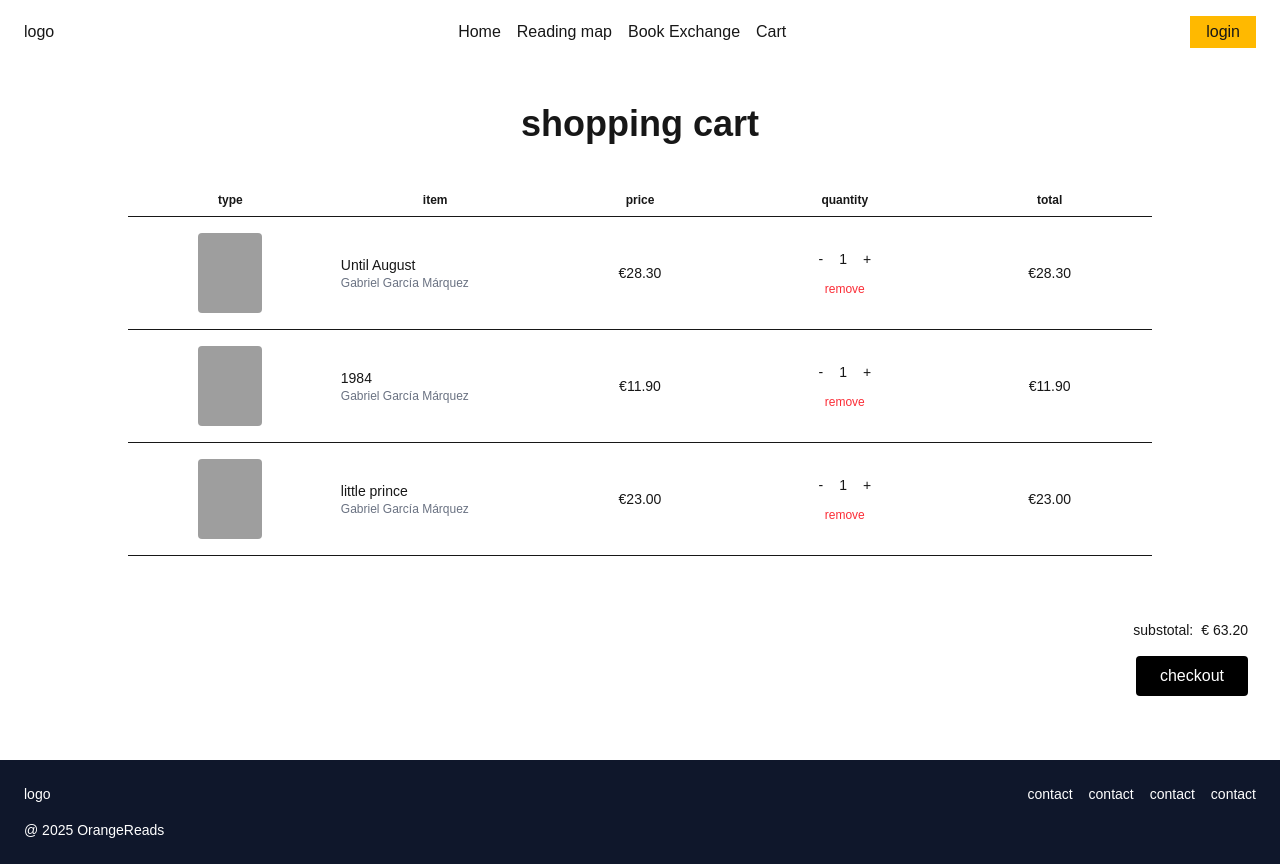
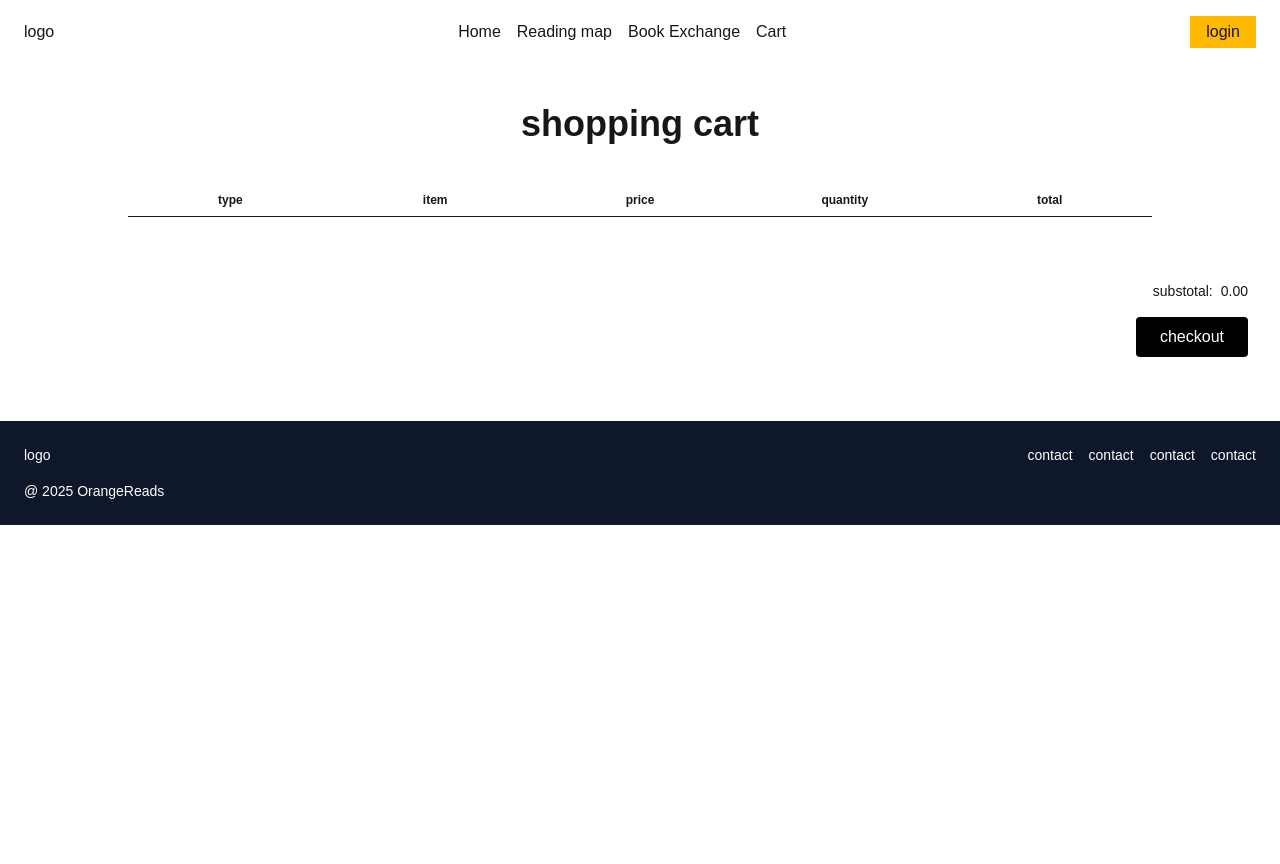
Before and after one commit to VeronicaOtherWorld/OrangeReads, a Next.js app: page /shoppingCart in a window 1280 px wide. After the commit the page ends 800 px from the top, so only its background shows below. Built offline with nearby package versions, Linux system fonts and the light colour scheme; grey boxes are pictures that could not be loaded.

Commit message:
implement checkout endpoint, add to cart and checkout logic

```diff
--- a/package.json
+++ b/package.json
@@ -12,9 +12,11 @@
     "leaflet": "^1.9.4",
     "lucide-react": "^0.511.0",
     "mongodb": "^6.17.0",
+    "nanoid": "^5.1.5",
     "next": "15.3.3",
     "react": "^19.0.0",
     "react-dom": "^19.0.0",
+    "react-hot-toast": "^2.5.2",
     "react-leaflet": "^5.0.0",
     "zustand": "^5.0.6"
   },
--- /dev/null
+++ b/src/app/api/checkout/route.js
@@ -0,0 +1,52 @@
+import { NextResponse } from "next/server";
+import clientPromise from "@/lib/mongo";
+import { ObjectId } from "mongodb";
+import { nanoid } from "nanoid";
+
+export async function POST(req) {
+  try {
+    const { userId, cartItems } = await req.json();
+    if (!userId || !cartItems || cartItems.length <= 0) {
+      return NextResponse.json({ erorr: "missing info" }, { status: 400 });
+    }
+
+    const client = await clientPromise;
+    // default database
+    const db = client.db();
+
+    const orderId = "order_" + nanoid(8);
+    const createdAt = new Date();
+
+    const orderItems = cartItems.map((item) => ({
+      id: "item_" + nanoid(8),
+      orderId,
+      bookId: item.id,
+      quantity: item.quantity,
+      title: item.title,
+      author: item.author,
+      nationality: item.nationality,
+      cover: item.cover,
+      price: item.price,
+    }));
+
+    // insert to orderitem
+    await db.collection("orderItem").insertMany(orderItems);
+    //insert to orders
+    const itemIds = orderItems.map((item) => item.id);
+    await db.collection("order").insertOne({
+      orderId,
+      userId,
+      items: itemIds,
+      createdAt,
+    });
+    // update the user collection, add the orderid into it
+    // reference to the reading map
+    await db
+      .collection("user")
+      .updateOne({ id: userId }, { $push: { orders: orderId } });
+    return NextResponse.json({ success: true });
+  } catch (err) {
+    console.error(err);
+    return NextResponse.json({ error: "server error" }, { status: 500 });
+  }
+}
--- a/src/app/layout.js
+++ b/src/app/layout.js
@@ -1,5 +1,6 @@
 import { Geist, Geist_Mono } from "next/font/google";
 import "./globals.css";
+import { Toaster } from "react-hot-toast";
 
 const geistSans = Geist({
   variable: "--font-geist-sans",
@@ -23,6 +24,7 @@ export default function RootLayout({ children }) {
         className={`${geistSans.variable} ${geistMono.variable} antialiased`}
       >
         {children}
+        <Toaster position="bottom-center" />
       </body>
     </html>
   );
--- a/src/app/page.js
+++ b/src/app/page.js
@@ -67,7 +67,7 @@ export default function HomePage() {
                         const query = new URLSearchParams({
                           title: item.title,
                           author: item.author,
-                          cover: item.cover,
+                          cover: encodeURIComponent(item.cover),
                           nationality: item.nationality,
                           price: item.price.toString(),
                           description: item.description,
--- a/src/app/shoppingCart/page.js
+++ b/src/app/shoppingCart/page.js
@@ -1,35 +1,56 @@
 "use client";
 import { useState } from "react";
-import Link from "next/link";
 import Header from "@/components/header";
 import Footer from "@/components/footer";
+import { useCartStore } from "@/stores/cartStore";
+import toast from "react-hot-toast";
+import { useRouter } from "next/navigation";
 export default function ShoppingCart() {
-  const cartItems = [
-    {
-      id: 1,
-      title: "Until August",
-      author: "Gabriel García Márquez",
-      price: 28.3,
-      quantity: 1,
-      image: "/until-august.jpg",
-    },
-    {
-      id: 2,
-      title: "1984",
-      author: "Gabriel García Márquez",
-      price: 11.9,
-      quantity: 1,
-      image: "/until-august.jpg",
-    },
-    {
-      id: 3,
-      title: "little prince",
-      author: "Gabriel García Márquez",
-      price: 23.0,
-      quantity: 1,
-      image: "/until-august.jpg",
-    },
-  ];
+  // router
+  const router = useRouter();
+  const {
+    cartItems,
+    increaseQuantity,
+    decreaseQuantity,
+    removeFromCart,
+    clearCart,
+  } = useCartStore();
+
+  // checkout logic
+  const [isPaying, setIsPaying] = useState(false);
+
+  // mock
+  const userId = "user_001";
+
+  const handleCheckout = async () => {
+    if (cartItems.length === 0) {
+      toast.error("there is empty");
+      return;
+    }
+    // paying
+    setIsPaying(true);
+
+    // post endpoint
+    //start checking out
+    try {
+      const res = await fetch("/api/checkout", {
+        method: "POST",
+        headers: { "Content-Type": "application/json" },
+        body: JSON.stringify({ userId, cartItems }),
+      });
+
+      if (!res.ok) throw new Error("failed");
+      toast.success("payment successful!");
+      clearCart();
+      router.push("/readingmap");
+    } catch (err) {
+      console.error(err);
+      toast.error("something is going wrong ,try again");
+    } finally {
+      setIsPaying(false);
+    }
+  };
+
   return (
     <div className="min-h-screen">
       <Header />
@@ -48,15 +69,12 @@ export default function ShoppingCart() {
           </div>
         </div>
         {cartItems.map((item) => (
-          <div className="">
-            <div
-              key={item.id}
-              className="grid grid-cols-5 items-center py-4 border-b text-sm text-center"
-            >
+          <div key={item.id}>
+            <div className="grid grid-cols-5 items-center py-4 border-b text-sm text-center">
               {/* type */}
               <div>
                 <img
-                  src={item.image}
+                  src={item.cover}
                   alt={item.title}
                   className="w-16 h-20 object-cover mx-auto rounded"
                 />
@@ -74,11 +92,26 @@ export default function ShoppingCart() {
               {/* quantity */}
               <div>
                 <div className="flex justify-center items-center gap-2">
-                  <button className="px-2">-</button>
+                  <button
+                    className="px-2"
+                    onClick={() => decreaseQuantity(item.id)}
+                  >
+                    -
+                  </button>
                   <span>{item.quantity}</span>
-                  <button className="px-2">+</button>
+                  <button
+                    className="px-2"
+                    onClick={() => increaseQuantity(item.id)}
+                  >
+                    +
+                  </button>
                 </div>
-                <button className="text-xs text-red-500 mt-3">remove</button>
+                <button
+                  className="text-xs text-red-500 mt-3"
+                  onClick={() => removeFromCart(item.id)}
+                >
+                  remove
+                </button>
               </div>
 
               {/* total */}
@@ -93,7 +126,6 @@ export default function ShoppingCart() {
         <div className="flex justify-end mt-6 text-sm font-medium">
           <span className="mr-2">substotal:</span>
           <span>
-            €{" "}
             {cartItems
               .reduce((total, item) => total + item.price * item.quantity, 0)
               .toFixed(2)}
@@ -101,7 +133,11 @@ export default function ShoppingCart() {
         </div>
         {/*checkout*/}
         <div className="flex justify-end mt-4 mb-16">
-          <button className="bg-black text-white px-6 py-2 rounded">
+          <button
+            className="bg-black text-white px-6 py-2 rounded"
+            onClick={handleCheckout}
+            disabled={isPaying}
+          >
             checkout
           </button>
         </div>
--- /dev/null
+++ b/src/stores/cartStore.js
@@ -0,0 +1,50 @@
+import { create } from "zustand";
+import { persist } from "zustand/middleware";
+
+export const useCartStore = create(
+  persist(
+    (set, get) => ({
+      cartItems: [],
+      addToCart: (item) => {
+        const exists = get().cartItems.find((b) => b.id === item.id);
+        if (exists) {
+          set({
+            cartItems: get().cartItems.map((b) =>
+              b.id === item.id ? { ...b, quantity: b.quantity + 1 } : b
+            ),
+          });
+        } else {
+          set({ cartItems: [...get().cartItems, { ...item, quantity: 1 }] });
+        }
+      },
+
+      increaseQuantity: (id) => {
+        set((state) => ({
+          cartItems: state.cartItems.map((b) =>
+            b.id === id ? { ...b, quantity: b.quantity + 1 } : b
+          ),
+        }));
+      },
+
+      decreaseQuantity: (id) => {
+        set((state) => {
+          const updated = state.cartItems
+            .map((b) => (b.id === id ? { ...b, quantity: b.quantity - 1 } : b))
+            .filter((b) => b.quantity > 0);
+
+          return { cartItems: updated };
+        });
+      },
+
+      removeFromCart: (id) => {
+        set((state) => ({
+          cartItems: state.cartItems.filter((b) => b.id !== id),
+        }));
+      },
+
+      clearCart: () => set({ cartItems: [] }),
+    }),
+    // localsotrage key
+    { name: "orangeCart" }
+  )
+);
--- a/src/utils/fetchandSaveData.js
+++ b/src/utils/fetchandSaveData.js
@@ -4,7 +4,7 @@ import { formatBookData } from "./formatBookData";
 import { saveToMongoDB } from "./saveToMongoDB";
 
 export async function fetchAndSaveBook() {
-  console.log("🔥 fetchAndSaveBook() STARTED");
+  console.log("fetchAndSaveBook() STARTED");
 
   const keywords = [
     "Irish literature",
@@ -21,7 +21,6 @@ export async function fetchAndSaveBook() {
   let totalSaved = 0;
 
   for (const keyword of keywords) {
-    console.log(`fetching for keyword: "${keyword}"`);
     let startIndex = 0;
 
     while (startIndex < maxResults * maxPagesPerKeyword) {
@@ -34,9 +33,6 @@ export async function fetchAndSaveBook() {
 
         const nationality = await getAuthorNationality(author);
         if (!nationality || nationality === "unknown") {
-          console.log(
-            `skipped: ${rawBook.volumeInfo?.title} - Unknown nationality`
-          );
           continue;
         }
 
@@ -48,6 +44,4 @@ export async function fetchAndSaveBook() {
       startIndex += maxResults;
     }
   }
-
-  console.log(`✅ Finished fetching and saving. Total saved: ${totalSaved}`);
 }
--- a/src/utils/getAuthorNationality.js
+++ b/src/utils/getAuthorNationality.js
@@ -7,7 +7,6 @@ export async function getAuthorNationality(authorName) {
     try {
       const res = await fetch(url);
       const data = await res.json();
-      console.log("🟡 QID Search Result for", authorName, data);
       if (data.search && data.search.length > 0) {
         return data.search[0].id;
       }
@@ -39,7 +38,6 @@ export async function getAuthorNationality(authorName) {
         },
       });
       const data = await res.json();
-      console.log("🟢 Nationality Query Result for QID", qid, data);
       const len = data.results.bindings.length;
       if (len > 0) {
         return data.results.bindings[0].countryLabel.value;
@@ -53,7 +51,6 @@ export async function getAuthorNationality(authorName) {
   const qid = await getQId(authorName);
 
   if (!qid) {
-    console.log(`No QID found for author: "${authorName}"`);
     return "unknown";
   }
 
--- a/src/utils/saveToMongoDB.js
+++ b/src/utils/saveToMongoDB.js
@@ -1,7 +1,6 @@
 import clientPromise from "@/lib/mongo";
 
 export async function saveToMongoDB(books) {
-  console.log("books to be saved:", books);
   const client = await clientPromise;
   //
   const db = client.db("orangereads");
@@ -9,15 +8,11 @@ export async function saveToMongoDB(books) {
 
   for (const book of books) {
     try {
-      console.log("trying to save:", book.title);
       const existing = await collection.findOne({ id: book.id });
       if (existing) {
-        console.log(`Book ${book.id} already exists, skip.`);
         continue;
       }
-      console.log("inserting into db:", book.title);
       await collection.insertOne(book);
-      console.log(`saved ${book.title}`);
     } catch (err) {
       console.error(`error saving book ${book.title}:`, err);
     }
```
Also changed, not shown: src/app/book/[id]/page.js (+15 -2 lines), 1 other file (tests, documents, lock files or other folders).
